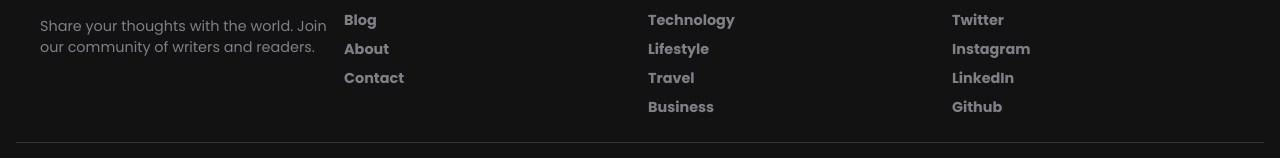
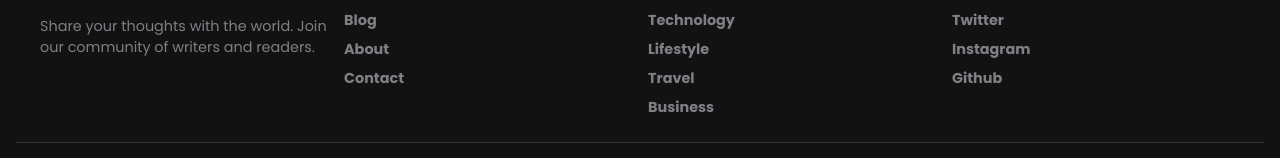
Before and after one commit to gopaljha16/Mindcape-blog-wesbite, a plain HTML site: page index.html in a window 1280 px wide. Shown: the part 3602-3760 px from the top of the page. Drawn offline with Linux system fonts and the light colour scheme; files whose address does not match are found by name.

Commit message:
Update index.html

```diff
--- a/index.html
+++ b/index.html
@@ -380,7 +380,6 @@
                 <div class="links">
                     <a href="https://x.com/Gopaljha04">Twitter</a>
                     <a href="https://www.instagram.com/gopal._16/">Instagram</a>
-                    <a href="https://www.linkedin.com/in/gopal-jha-229a2b243/">LinkedIn</a>
                     <a href="https://github.com/Gopaljha2004/MindScape">Github</a>
                 </div>
             </div>
```
